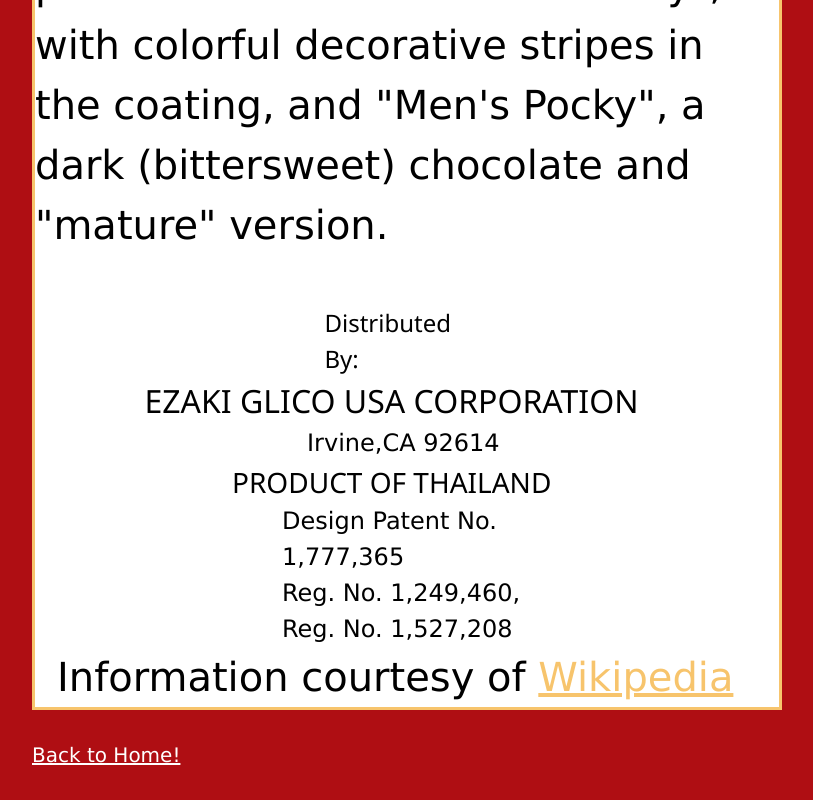
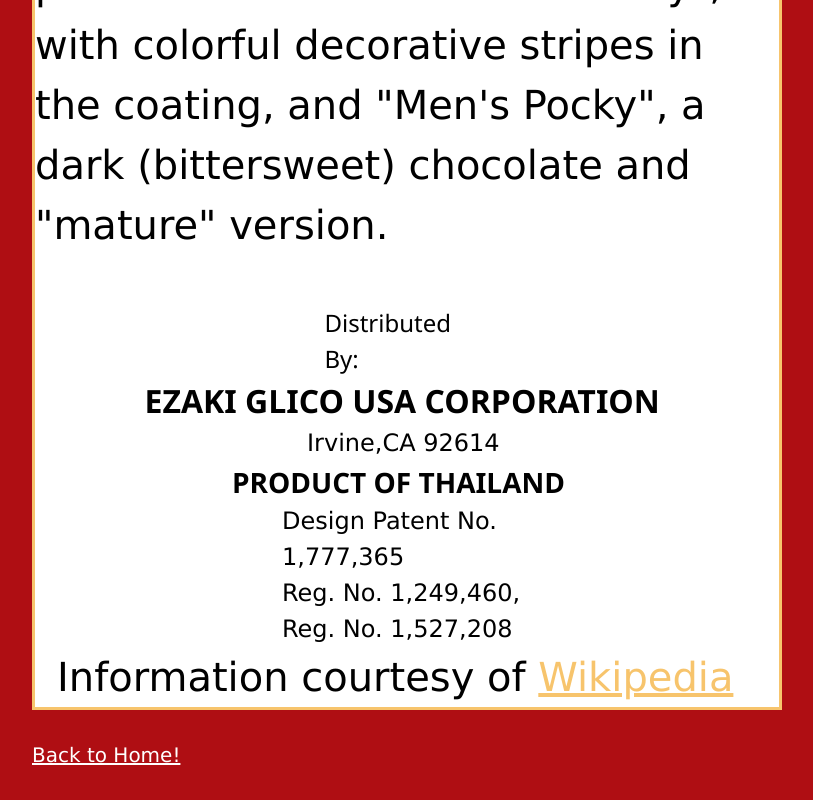
Before and after one commit to LamarTravis/Pocky, a plain HTML site: page about.html in a window 1280 px wide. Shown: the part 1233-2033 px from the top of the page, without its empty margins (233-1046 px from the left). Drawn offline with nearby package versions, Linux system fonts and the light colour scheme.

Commit message:
Added files via upload

```diff
--- a/about.html
+++ b/about.html
@@ -50,11 +50,11 @@
       <p>The original was followed by almond coatings in 1971, and strawberry coatings in 1977. Today, the product line includes variations as milk, mousse, green tea, honey, banana, cookies and cream, and coconut flavored coatings, and themed products such as "Decorer Pocky", with colorful decorative stripes in the coating, and "Men's Pocky", a dark (bittersweet) chocolate and "mature" version.</p>
 <div class="distribution">
   <h3>Distributed By:</h3>
-  <h1>EZAKI GLICO USA CORPORATION</h1>
+  <h1><b>EZAKI GLICO USA CORPORATION</b></h1>
   <div class="para">
   <p>Irvine,CA 92614</p>
 </div>
-  <h2>PRODUCT OF THAILAND</h2>
+  <h2><b>PRODUCT OF THAILAND</b></h2>
       <div class="para1">
   <p>Design Patent No. 1,777,365</p>
 </div>
```
